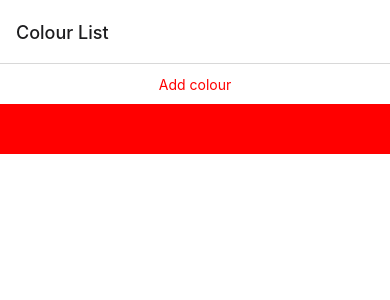
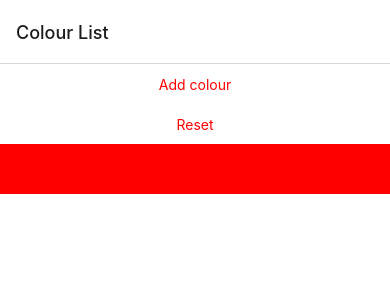
Before and after one commit to nafyanyas/pcmob3-1a, a React Native app: screen / in a window 390 px wide. Shown: the top 300 px of the page. Built offline with nearby package versions, Linux system fonts and the light colour scheme.

Commit message:
reset color array done

```diff
--- a/App.js
+++ b/App.js
@@ -27,6 +27,10 @@ function HomeScreen() {
   ])
  }
 
+ function resetColor() {
+ setColorArray([]);
+ }
+
  return (
    <View style={styles.container}>
      <TouchableOpacity
@@ -34,6 +38,12 @@ function HomeScreen() {
        onPress={addColor}>
        <Text style={{ color: "red" }}>Add colour</Text>
      </TouchableOpacity>
+     <TouchableOpacity
+       style={{ height: 40, justifyContent: "center" }}
+       onPress={resetColor}>
+       <Text style={{ color: "red" }}>Reset</Text>
+     </TouchableOpacity>
+
      <FlatList style={styles.list} data={colorArray} renderItem={renderItem} />
    </View>
  );
```
